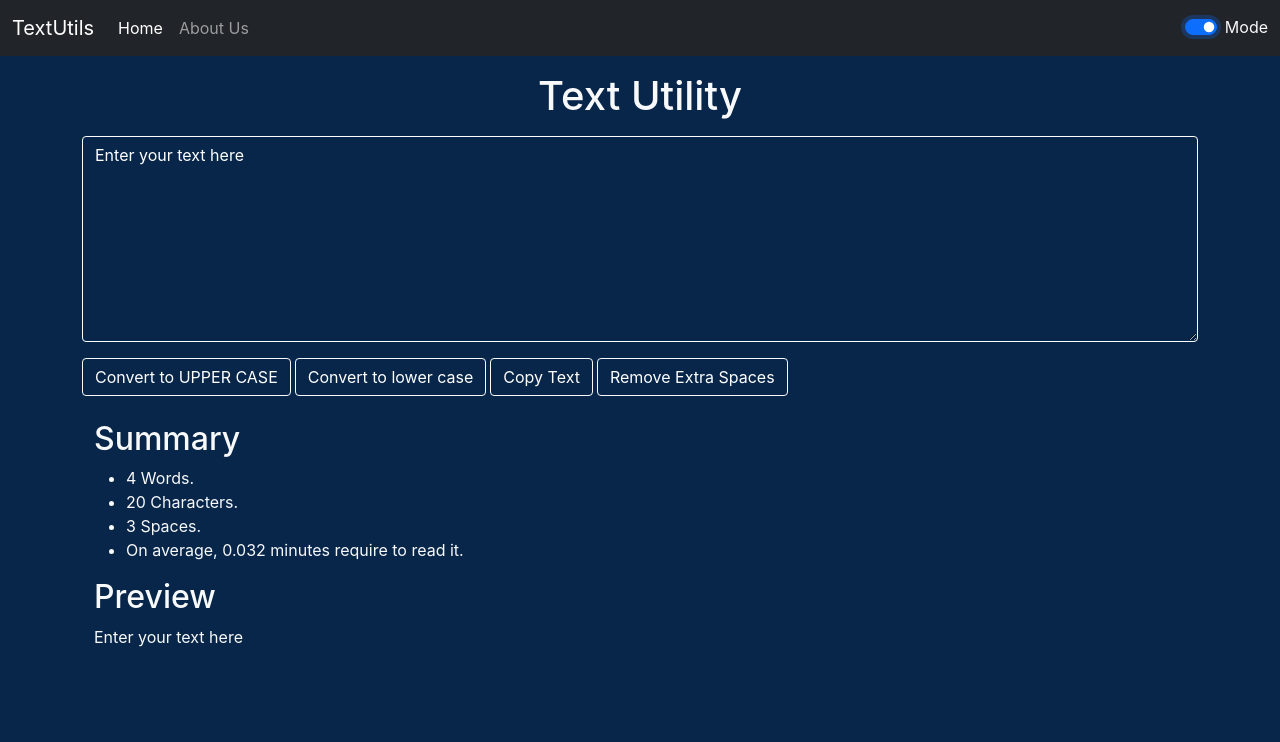
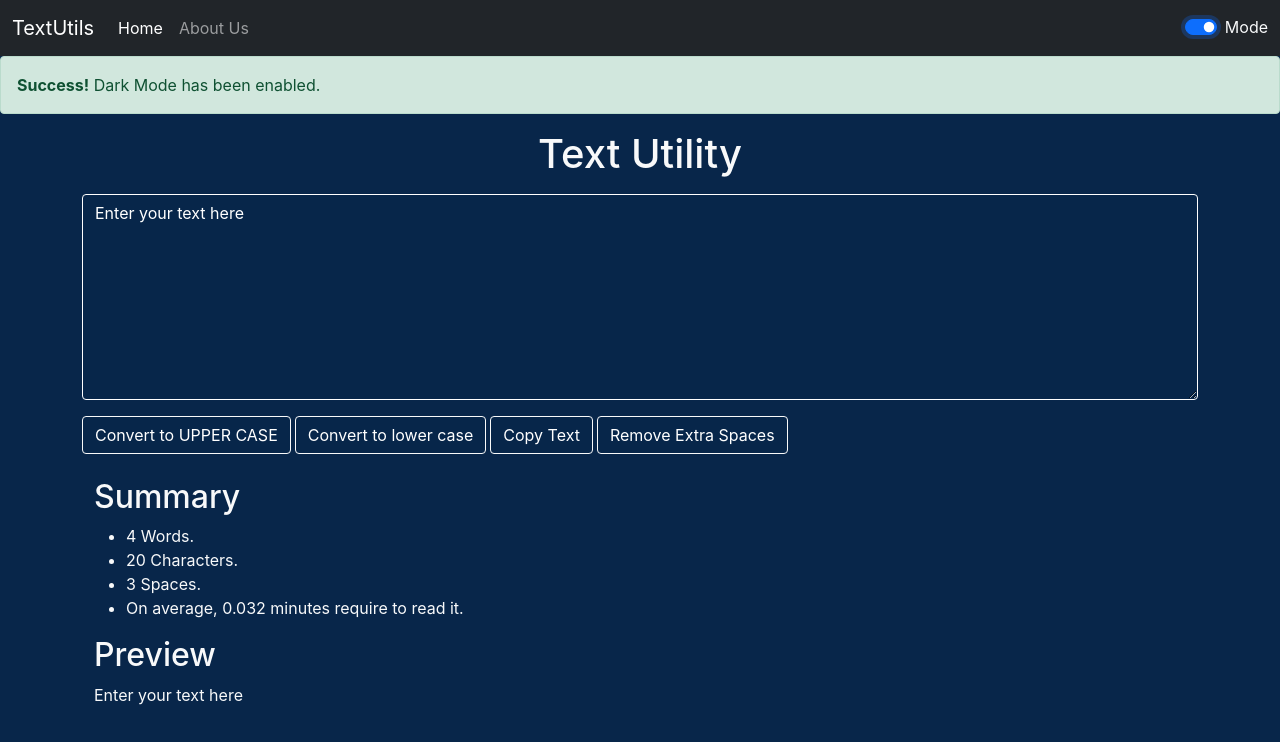
Before and after one commit to alhad-balak/TextUtils, a React (Create React App) app: page / in a window 1280 px wide. Both pictures are taken after a click on the switch "Mode". Shown: the top 742 px of the page. Built offline with nearby package versions, Linux system fonts and the light colour scheme.

Commit message:
Alert feature added

```diff
--- a/src/Alert.js
+++ b/src/Alert.js
@@ -1,16 +1,16 @@
 import React from 'react'
 
+
 export default function Alert(props) {
-    const capitalise = (word) => {
-        let wrd = word.tolowerCase();
-        return wrd[0].toupperCase + wrd.slice[1];
+    const capitalize = (word) => {
+        if (word != null) {
+            const lower = String(word.toLowerCase());
+            return lower.charAt(0).toUpperCase() + lower.slice(1);
+        }
     }
     return (
-        <div>
-            <div className="alert alert-warning alert-dismissible fade show" role="alert">
-                <strong>{props.alert.type}</strong>{capitalise(props.alert.msg)}
-                <button type="button" className="btn-close" data-bs-dismiss="alert" aria-label="Close"></button>
-            </div>
+        props.alert.types && <div className={`alert alert-${props.alert.types} alert-dismissible fade show`} role="alert">
+            <strong>{capitalize(props.alert.types)}!</strong> {props.alert.msg}
         </div>
     )
 }
--- a/src/App.js
+++ b/src/App.js
@@ -2,41 +2,52 @@ import './App.css';
 import Navbar from './Navbar'
 import TxtForm from './TxtForm'
 import react, { useState } from 'react'
+import Alert from './Alert';
 
 
 
 function App() {
   const [mode, setMode] = useState('light');
+
   const toggleMode = () => {
     if (mode === 'light') {
       setMode('dark');
       document.body.style.backgroundColor = '#08264a';
+      showAlert("Dark Mode has been enabled.", "success");
     }
     else {
       setMode('light');
       document.body.style.backgroundColor = 'white';
+      showAlert("Light Mode has been enabled.", "success");
     }
+  }
 
-  }
-  const [alert, setAlert] = useState(null);
 
-  const showAlert = (msg, type) => {
+  const [alert, setAlert] = useState({
+    types: null,
+    msg: null
+  });
+
+  const showAlert = (message, type) => {
     setAlert({
-      type: type,
-      msg: msg,
+      types: type,
+      msg: message
     })
     setTimeout(() => {
-      setAlert(null);
-    }, 2000);
+      setAlert({
+        types: null,
+        msg: null
+      });
+    }, 3000);
   }
   return (
     <>
-      <Navbar title="TextUtils" abtTxt="About Us" mode={mode} toggleMode={toggleMode}/>
+      <Navbar title="TextUtils" abtTxt="About Us" mode={mode} toggleMode={toggleMode}  />
+      <Alert alert={alert} />
       <div className="container">
-        <TxtForm heading="Text Utility" mode={mode} toggleMode={toggleMode}/>
+        <TxtForm heading="Text Utility" mode={mode} toggleMode={toggleMode} showAlert={showAlert}/>
         {
           /*Ex-1: Can add some more features- E mail extracter, text analyser and so on.  */
-          // Add auto dismissed message in it.
           // Ex-2: add color pallete in NavBar to change the color of dark mode.
           //Deployment on GitHub and netlify
 
--- a/src/Navbar.js
+++ b/src/Navbar.js
@@ -5,17 +5,17 @@ export default function Navbar(props) {
     return (
         <div><nav className={`navbar navbar-expand-lg navbar-${props.mode} bg-${props.mode}`}>
             <div className="container-fluid">
-                <a className="navbar-brand" href="/">{props.title}</a>
+                <a className="navbar-brand" href="#">{props.title}</a>
                 <button className="navbar-toggler" type="button" data-bs-toggle="collapse" data-bs-target="#navbarSupportedContent" aria-controls="navbarSupportedContent" aria-expanded="false" aria-label="Toggle navigation">
                     <span className="navbar-toggler-icon"></span>
                 </button>
                 <div className="collapse navbar-collapse" id="navbarSupportedContent">
                     <ul className="navbar-nav me-auto mb-2 mb-lg-0">
                         <li className="nav-item">
-                            <a className="nav-link active" aria-current="page" href="/">Home</a>
+                            <a className="nav-link active" aria-current="page" href="#">Home</a>
                         </li>
                         <li className="nav-item">
-                            <a className="nav-link" href="/">{props.abtTxt}</a>
+                            <a className="nav-link" href="#">{props.abtTxt}</a>
                         </li>
 
                     </ul>
--- a/src/TxtForm.js
+++ b/src/TxtForm.js
@@ -10,11 +10,13 @@ export default function TxtForm(props) {
         // console.log("'Convert to Upper Case' button was clicked. " + text)
         let newTxt = text.toUpperCase();
         setText(newTxt);
+        props.showAlert("Converted to UPPER CASE.", "success");
     }
     const convertLower = () => {
         // console.log("'Convert to Upper Case' button was clicked. " + text)
         let newTxt = text.toLowerCase();
         setText(newTxt);
+        props.showAlert("Converted to lower case.", "success");
     }
     const handleClick = () => {
         // if (text === "Enter your text here")
@@ -25,10 +27,12 @@ export default function TxtForm(props) {
         var txt = document.getElementById("myBox");
         txt.select();
         navigator.clipboard.writeText(txt.value);
+        props.showAlert("Text has been copied.", "success");
     }
     const handleExtraSpaces = () => {
         let newTxt = text.split(/[ ]+/)
         setText(newTxt.join(" "));
+        props.showAlert("Extra Spaces have been removed.", "success");
     }
 
     const handleOnchange = (event) => {
@@ -37,13 +41,15 @@ export default function TxtForm(props) {
         // console.log(text.split(" "));
     }
 
+
+
     return (
         <div>
             <div className={`mb-3 text-${props.mode === 'light' ? 'dark' : 'light'}`}>
                 <center>
                     <h1 className='my-3'>{props.heading}</h1>
                 </center>
-                <textarea className="my-2 form-control" value={text} onChange={handleOnchange} onClick={handleClick} style={{ borderColor: props.mode==='light'? 'black':'white', background: props.mode === 'dark' ? '#08264a75' : 'white', color: props.mode === 'dark' ? 'white' : 'black' }} id="myBox" rows="8" />
+                <textarea className="my-2 form-control" value={text} onChange={handleOnchange} onClick={handleClick} style={{ borderColor: props.mode === 'light' ? 'black' : 'white', background: props.mode === 'dark' ? '#08264a75' : 'white', color: props.mode === 'dark' ? 'white' : 'black' }} id="myBox" rows="8" />
 
                 <button type="button" className={`my-2 btn btn-${props.mode === 'light' ? 'dark' : 'light'}`} style={{ background: props.mode === 'dark' ? '#08264a75' : '#d3dff2', color: props.mode === 'dark' ? 'white' : 'black' }} onClick={convertUpper}>Convert to UPPER CASE</button>
 
@@ -63,7 +69,7 @@ export default function TxtForm(props) {
                     <li>On average, {0.008 * text.split(" ").length} minutes require to read it.</li>
                 </ul>
                 <h2>Preview</h2>
-                <p>{text.length>0 ? text : null}</p>
+                <p>{text.length > 0 ? text : null}</p>
             </div>
         </div>
     )
```
Also changed, not shown: public/logo192.png (added), public/logo512.png (added).
